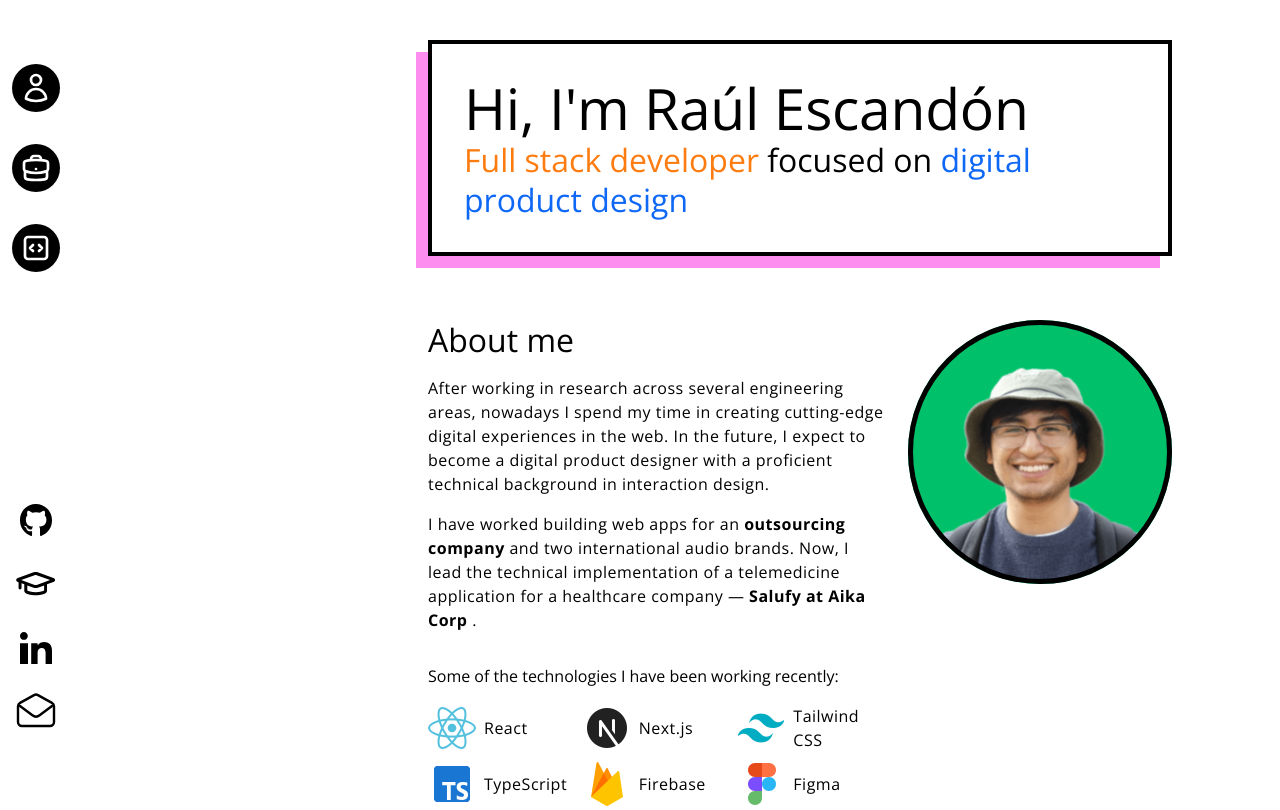
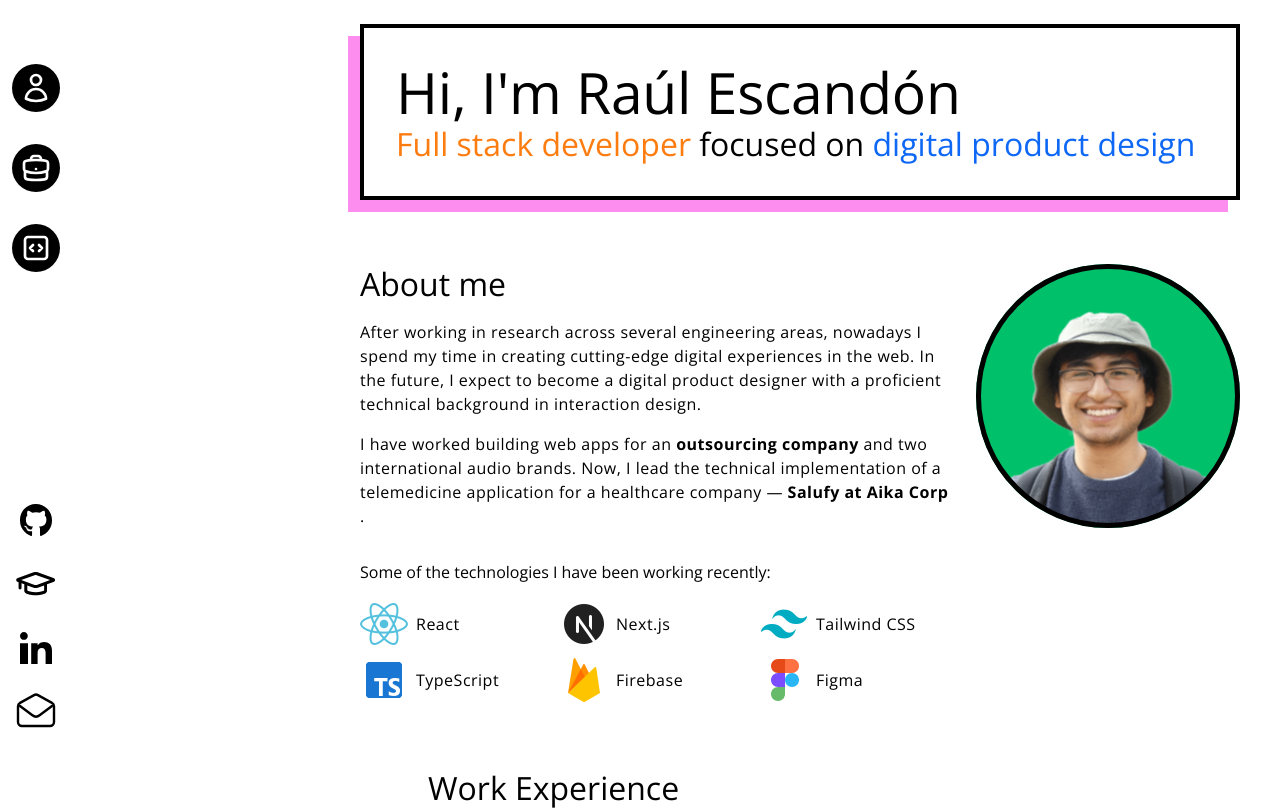
Before and after one commit to elmerescandon/eret_portfolio, a Next.js app: page / in a window 1280 px wide. Shown: the top 810 px of the page. Built offline with nearby package versions, Linux system fonts and the light colour scheme.

Commit message:
:lipstck: Update BioGeneralDesktop styling

```diff
--- a/src/atomic-design/Organisms/BioGeneral/BioGeneralDesktop.tsx
+++ b/src/atomic-design/Organisms/BioGeneral/BioGeneralDesktop.tsx
@@ -4,8 +4,12 @@ import {bioTechnologies} from "@/utils/constantsBio";
 
 const BioGeneralDesktop = () => (
   <div
-    className="flex flex-col gap-16 justify-center
-        max-w-[744px] h-screen min-h-full"
+    className="flex flex-col gap-16 justify-center min-h-full
+        w-full max-w-[880px]
+        min-[1440px]:h-screen
+        max-[905px]:max-w-[756px]
+        max-[600px]:max-w-[480px]
+        "
   >
     <Headline size="desktop" />
     <BioInformation size="desktop" technologies={bioTechnologies} />
```
